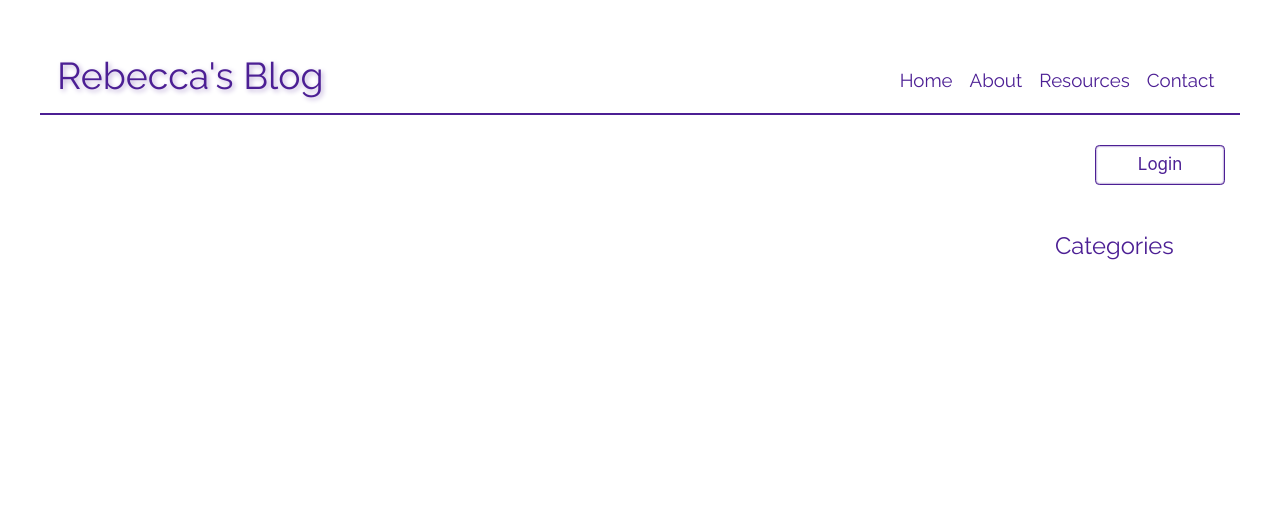
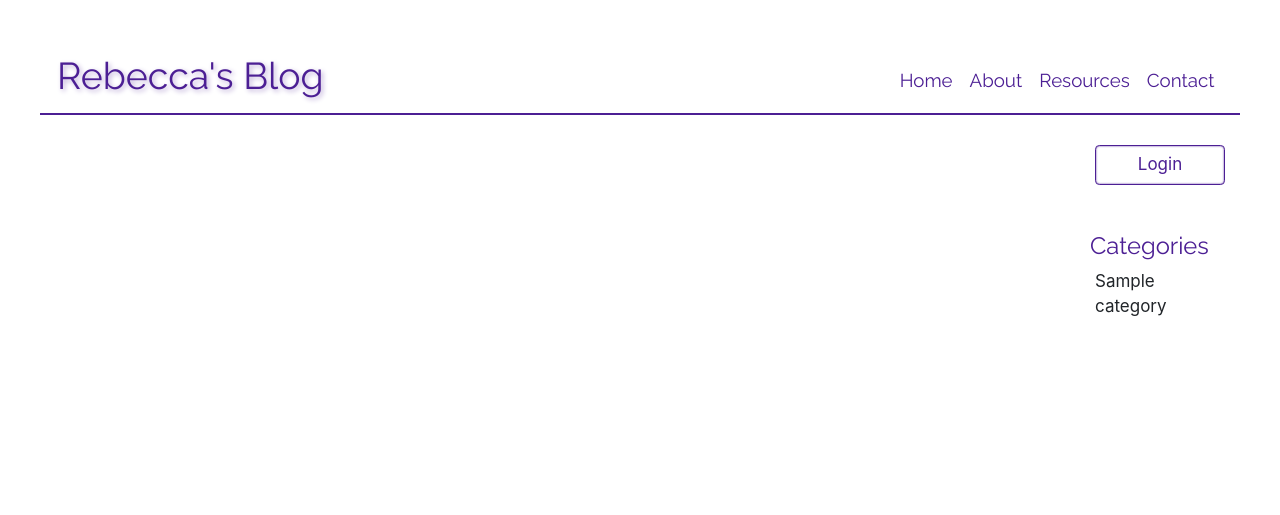
Before and after one commit to RebeccaML/Blog, a Django app: page / in a window 1280 px wide. Shown: the top 515 px of the page. Run offline with Django 3.2, Linux system fonts and the light colour scheme; tables that the repository leaves empty hold one stand-in row (values such as "Sample post"); some libraries are stand-ins or nearby versions.

Commit message:
added categories list

```diff
--- /dev/null
+++ b/blog/context_processors.py
@@ -0,0 +1,5 @@
+from .models import Category
+
+def categories_processor(request):
+    categories = Category.objects.all()
+    return {'categories': categories}
--- a/blog/static/blog/css/style.css
+++ b/blog/static/blog/css/style.css
@@ -85,6 +85,10 @@ header {
     list-style-type: none;
 }
 
+.sidebar h3 {
+    padding-left: 35px;
+}
+
 /* Buttons */
 
 .btn {
@@ -159,7 +163,7 @@ code {
     font-size: .8rem;
     background-color: #4C1F94;
     color: white;
-    padding: 3px;
+    padding: 1px 2px;
 }
 
 /* Comments */
--- a/blog/templates/blog/base.html
+++ b/blog/templates/blog/base.html
@@ -44,7 +44,9 @@
             <div class="col-md-2 sidebar">
                 <ul>
                     {% if user.is_authenticated %}
-                <li><p class="greeting">Hello {{ user.username }} (<a href="{% url 'logout' %}">Log out</a>)</p></li>
+                    <li>
+                        <p class="greeting">Hello {{ user.username }} (<a href="{% url 'logout' %}">Log out</a>)</p>
+                    </li>
                     <li><a href="{% url 'post_new' %}"><button class="btn new">New Post</button></a></li>
                     <li><a href="{% url 'drafts' %}"><button class="btn draft">View Drafts</button></a></li>
                     {% else %}
@@ -53,7 +55,7 @@
                 </ul>
                 <h3>Categories</h3>
                 <ul>
-                        {% for category in categorys %}
+                    {% for category in categories %}
                     <li> {{ category }}</li>
                     {% endfor %}
                 </ul>
@@ -66,9 +68,11 @@
         </div>
         <div class="col-md-6">
             <p class="social-media">
-                <a href="https://www.facebook.com/rebecca.mcmahon.790" target="_blank"><i class="fab fa-facebook-square"></i></a>
+                <a href="https://www.facebook.com/rebecca.mcmahon.790" target="_blank"><i
+                        class="fab fa-facebook-square"></i></a>
                 <a href="https://github.com/RebeccaML" target="_blank"><i class="fab fa-github-square"></i></a>
-                <a href="https://www.linkedin.com/in/rebecca-lowe-5b2388188" target="_blank"><i class="fab fa-linkedin"></i></a>
+                <a href="https://www.linkedin.com/in/rebecca-lowe-5b2388188" target="_blank"><i
+                        class="fab fa-linkedin"></i></a>
             </p>
         </div>
     </footer>
--- a/myblogsite/settings.py
+++ b/myblogsite/settings.py
@@ -67,6 +67,7 @@ TEMPLATES = [
                 'django.template.context_processors.request',
                 'django.contrib.auth.context_processors.auth',
                 'django.contrib.messages.context_processors.messages',
+                'blog.context_processors.categories_processor',
             ],
         },
     },
```
Also changed, not shown: blog/templates/blog/posts.html (line endings or trailing spaces). Lines whose indentation alone changed are shown as unchanged.
